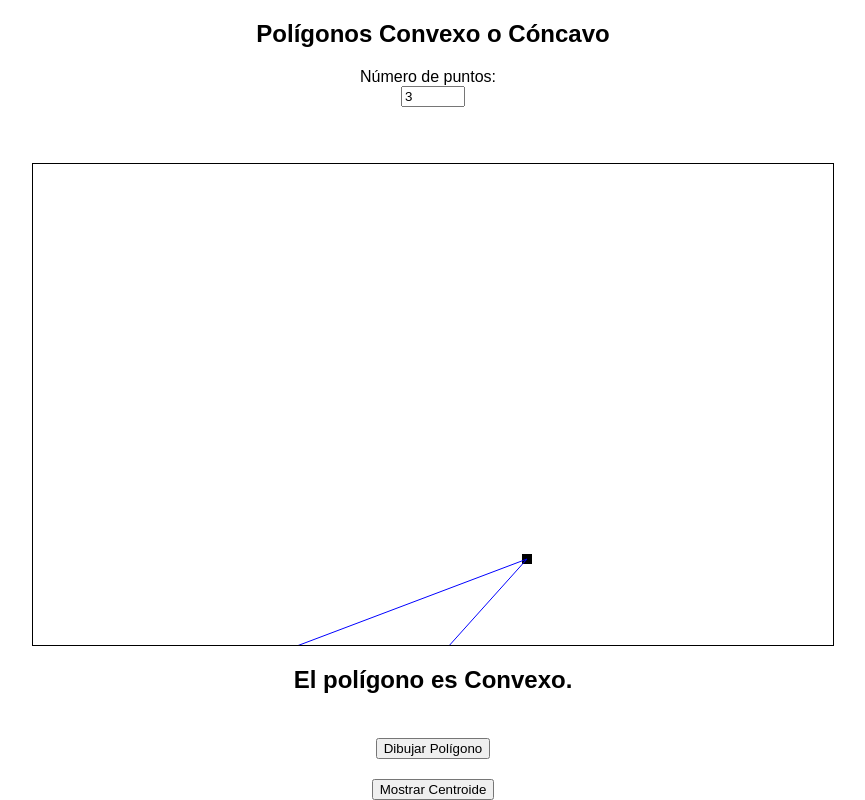
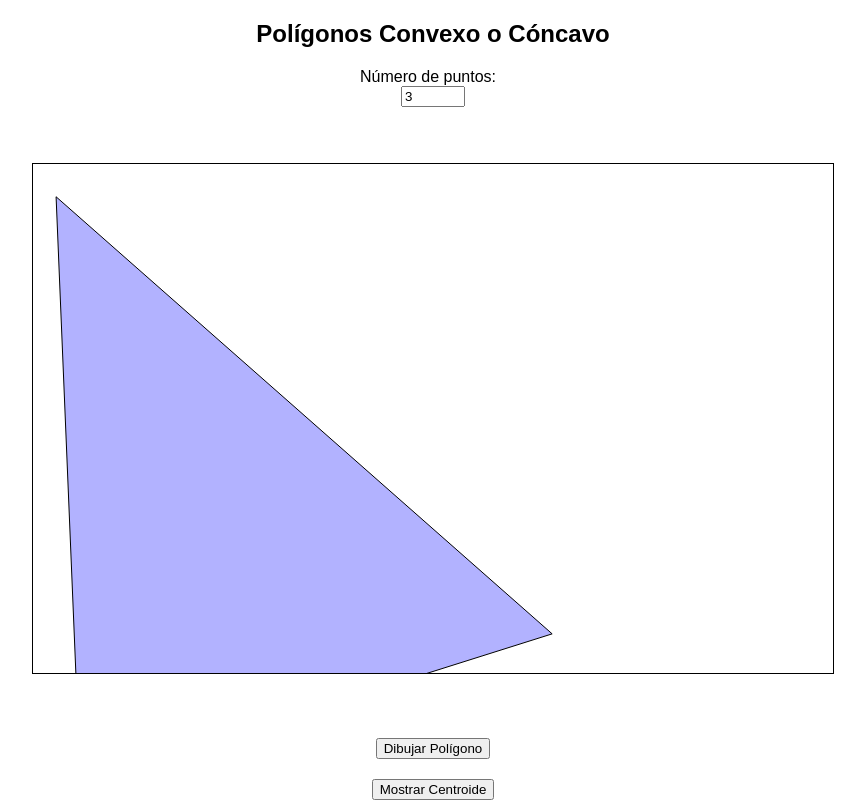
Before and after one commit to luismicn/ICG-MUL-A-2024-2, a plain HTML site: page AC-03OCT/AC-03OCT/vectorizado.html in a window 1280 px wide. Both pictures are taken after a click on the button "Dibujar Polígono". Shown: the whole page, without its empty margins (207-1072 px from the left). Drawn offline with Linux system fonts and the light colour scheme.

Commit message:
Finalizado

```diff
--- a/AC-03OCT/AC-03OCT/vectorizado.js
+++ b/AC-03OCT/AC-03OCT/vectorizado.js
@@ -1,4 +1,3 @@
-// Clase Punto con encapsulamiento
 class Punto {
     #x;
     #y;
@@ -17,129 +16,108 @@
     }
 }
 
-// Clase para generar y manejar puntos
-class GeneradorPuntos {
-    static generarPuntos(numPuntos) {
+class Poligono {
+    #svg;
+    #result;
+    #centroide;
+    #puntos; // Guardamos los puntos generados
+    #centroideVisible; // Estado de visibilidad del centroide
+
+    constructor(svgElement, resultElement) {
+        this.#svg = svgElement;
+        this.#result = resultElement;
+        this.#centroide = null; // Inicializamos el centroide como null
+        this.#puntos = []; // Inicializamos los puntos como un arreglo vacío
+        this.#centroideVisible = false; // Inicializamos el estado de visibilidad del centroide
+    }
+
+    #generarPuntos(cantidad) {
         const puntos = [];
-        for (let i = 0; i < numPuntos; i++) {
-            const x = Math.floor(Math.random() * 700) + 50; // Mantener los puntos dentro del SVG
-            const y = Math.floor(Math.random() * 700) + 50; // Ajustado para el alto del SVG
+        const margen = 20; // Margen para evitar que los puntos se salgan
+        const ancho = this.#svg.width.baseVal.value - margen * 2;
+        const alto = this.#svg.height.baseVal.value - margen * 2;
+
+        for (let i = 0; i < cantidad; i++) {
+            const x = Math.random() * ancho + margen; // Mantener dentro de los márgenes
+            const y = Math.random() * alto + margen; // Mantener dentro de los márgenes
             puntos.push(new Punto(x, y));
         }
         return puntos;
     }
 
-    static calcularCentroide(puntos) {
-        let sumaX = 0, sumaY = 0;
-        for (const punto of puntos) {
-            sumaX += punto.getX();
-            sumaY += punto.getY();
+    #calcularCentroide(puntos) {
+        const sumaX = puntos.reduce((sum, punto) => sum + punto.getX(), 0);
+        const sumaY = puntos.reduce((sum, punto) => sum + punto.getY(), 0);
+        const centroideX = sumaX / puntos.length;
+        const centroideY = sumaY / puntos.length;
+        return new Punto(centroideX, centroideY);
+    }
+
+    #dibujarPoligono() {
+        const cantidad = parseInt(document.getElementById('cantidadPuntos').value);
+        this.#puntos = this.#generarPuntos(cantidad); // Guardamos los puntos generados
+
+        // Limpiar SVG
+        this.#svg.innerHTML = '';
+
+        const pathData = this.#puntos.map((p, index) =>
+            `${index === 0 ? 'M' : 'L'} ${p.getX()},${p.getY()}`
+        ).join(' ') + ' Z';
+
+        const polygon = document.createElementNS('http://www.w3.org/2000/svg', 'path');
+        polygon.setAttribute('d', pathData);
+        polygon.setAttribute('stroke', 'black');
+        polygon.setAttribute('fill', 'rgba(0, 0, 255, 0.3)');
+        this.#svg.appendChild(polygon);
+
+        // Calcular el centroide
+        this.#centroide = this.#calcularCentroide(this.#puntos);
+
+        this.#result.textContent = ''; // Limpiar resultado
+    }
+
+    mostrarPoligono() {
+        this.#dibujarPoligono();
+    }
+
+    mostrarCentroide() {
+        if (!this.#centroide) return; // Si no hay centroide, salir
+
+        if (this.#centroideVisible) {
+            // Si el centroide ya es visible, lo ocultamos
+            const lines = this.#svg.querySelectorAll('line');
+            lines.forEach(line => line.remove());
+            const centroideCircle = this.#svg.querySelector('circle');
+            if (centroideCircle) centroideCircle.remove();
+            this.#result.textContent = ''; // Limpiar resultado
+        } else {
+            // Dibujar líneas desde cada punto al centroide
+            this.#puntos.forEach(p => {
+                const line = document.createElementNS('http://www.w3.org/2000/svg', 'line');
+                line.setAttribute('x1', p.getX());
+                line.setAttribute('y1', p.getY());
+                line.setAttribute('x2', this.#centroide.getX());
+                line.setAttribute('y2', this.#centroide.getY());
+                line.setAttribute('stroke', 'red');
+                this.#svg.appendChild(line);
+            });
+
+            const centroideCircle = document.createElementNS('http://www.w3.org/2000/svg', 'circle');
+            centroideCircle.setAttribute('cx', this.#centroide.getX());
+            centroideCircle.setAttribute('cy', this.#centroide.getY());
+            centroideCircle.setAttribute('r', 7);
+            centroideCircle.setAttribute('fill', 'green');
+            this.#svg.appendChild(centroideCircle);
         }
-        return new Punto(sumaX / puntos.length, sumaY / puntos.length);
+
+        // Cambiar el estado de visibilidad del centroide
+        this.#centroideVisible = !this.#centroideVisible;
     }
 }
 
-// Clase para ordenar puntos
-class Ordenador {
-    static ordenar(puntos) {
-        const centroide = GeneradorPuntos.calcularCentroide(puntos);
-        return puntos.sort((a, b) => {
-            const anguloA = Math.atan2(a.getY() - centroide.getY(), a.getX() - centroide.getX());
-            const anguloB = Math.atan2(b.getY() - centroide.getY(), b.getX() - centroide.getX());
-            return anguloA - anguloB;
-        });
-    }
-}
+const svg = document.getElementById('polygonSvg');
+const result = document.getElementById('result');
+const poligono = new Poligono(svg, result);
 
-// Clase para dibujar el polígono utilizando SVG
-class DibujadorPoligono {
-    static dibujar(puntos) {
-        const svg = document.getElementById('polygonSvg');
-        svg.innerHTML = ''; // Limpiar el SVG
-
-        // Dibuja los puntos como cuadrados
-        puntos.forEach(punto => {
-            const rect = document.createElementNS("http://www.w3.org/2000/svg", "rect");
-            rect.setAttribute("x", punto.getX() - 5);
-            rect.setAttribute("y", punto.getY() - 5);
-            rect.setAttribute("width", 10);
-            rect.setAttribute("height", 10);
-            rect.setAttribute("fill", "black");
-            svg.appendChild(rect);
-        });
-
-        // Dibuja el polígono conectando los puntos
-        let pathData = `M ${puntos[0].getX()} ${puntos[0].getY()}`;
-        for (let i = 1; i < puntos.length; i++) {
-            pathData += ` L ${puntos[i].getX()} ${puntos[i].getY()}`;
-        }
-        pathData += ' Z'; // Cierra el polígono
-
-        const path = document.createElementNS("http://www.w3.org/2000/svg", "path");
-        path.setAttribute("d", pathData);
-        path.setAttribute("fill", "none");
-        path.setAttribute("stroke", "blue");
-        svg.appendChild(path);
-    }
-
-    static dibujarCentroide(centroide) {
-        const svg = document.getElementById('polygonSvg');
-        const cx = centroide.getX();
-        const cy = centroide.getY();
-        const circle = document.createElementNS("http://www.w3.org/2000/svg", "circle");
-        circle.setAttribute("cx", cx);
-        circle.setAttribute("cy", cy);
-        circle.setAttribute("r", 5);
-        circle.setAttribute("class", "centroide");
-        svg.appendChild(circle);
-    }
-}
-
-// Clase para analizar si el polígono es convexo o cóncavo
-class AnalizadorPoligono {
-    static esConvexo(puntos) {
-        function crossProduct(o, a, b) {
-            return (a.getX() - o.getX()) * (b.getY() - o.getY()) - (a.getY() - o.getY()) * (b.getX() - o.getX());
-        }
-
-        const n = puntos.length;
-        let crossProducts = [];
-
-        for (let i = 0; i < n; i++) {
-            const o = puntos[i];
-            const a = puntos[(i + 1) % n];
-            const b = puntos[(i + 2) % n];
-            crossProducts.push(crossProduct(o, a, b));
-        }
-
-        const positivo = crossProducts.every(cp => cp > 0);
-        const negativo = crossProducts.every(cp => cp < 0);
-        return positivo || negativo ? "Convexo" : "Cóncavo";
-    }
-}
-
-// Función principal para generar el polígono y verificar su tipo
-let puntosGenerados = [];
-
-function main() {
-    const cantidadSeleccionada = parseInt(document.getElementById('cantidadPuntos').value);
-    puntosGenerados = GeneradorPuntos.generarPuntos(cantidadSeleccionada);
-    puntosGenerados = Ordenador.ordenar(puntosGenerados);
-    DibujadorPoligono.dibujar(puntosGenerados);
-    const tipoPoligono = AnalizadorPoligono.esConvexo(puntosGenerados);
-    document.getElementById('result').innerText = `El polígono es ${tipoPoligono}.`;
-}
-
-// Evento para el botón de restaurar
-document.getElementById('restoreButton').addEventListener('click', () => {
-    main();
-});
-
-// Evento para el botón de mostrar centroide
-document.getElementById('centroideButton').addEventListener('click', () => {
-    const centroide = GeneradorPuntos.calcularCentroide(puntosGenerados);
-    DibujadorPoligono.dibujarCentroide(centroide);
-});
-
-// Generar el polígono al cargar la página
-window.onload = main;
+document.getElementById('restoreButton').onclick = () => poligono.mostrarPoligono();
+document.getElementById('centroideButton').onclick = () => poligono.mostrarCentroide();
```
Also changed, not shown: AC-03OCT/AC-03OCT/rasterizado.html (+2 -5 lines), AC-03OCT/AC-03OCT/rasterizado.js (+40 -41 lines).
